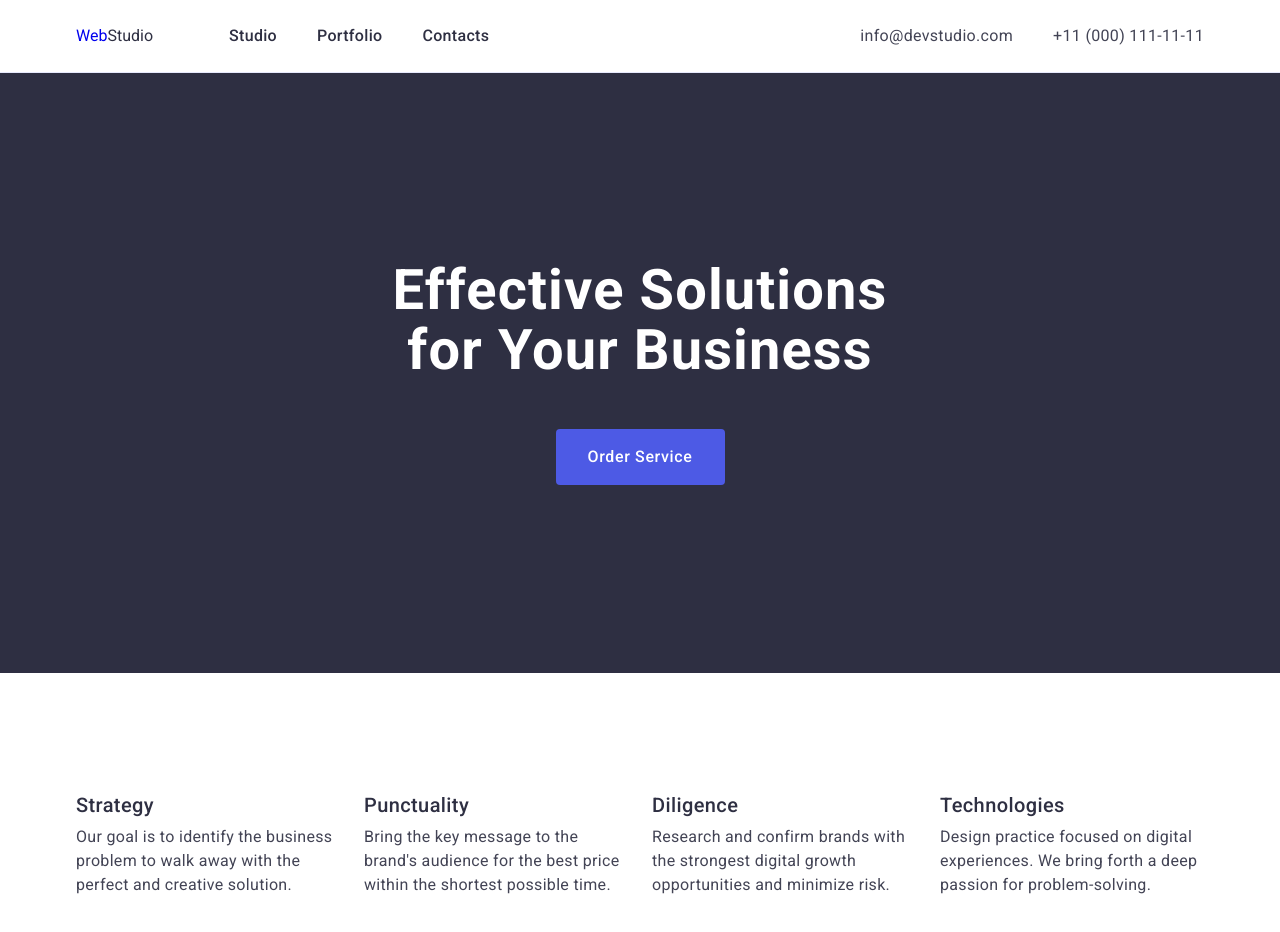
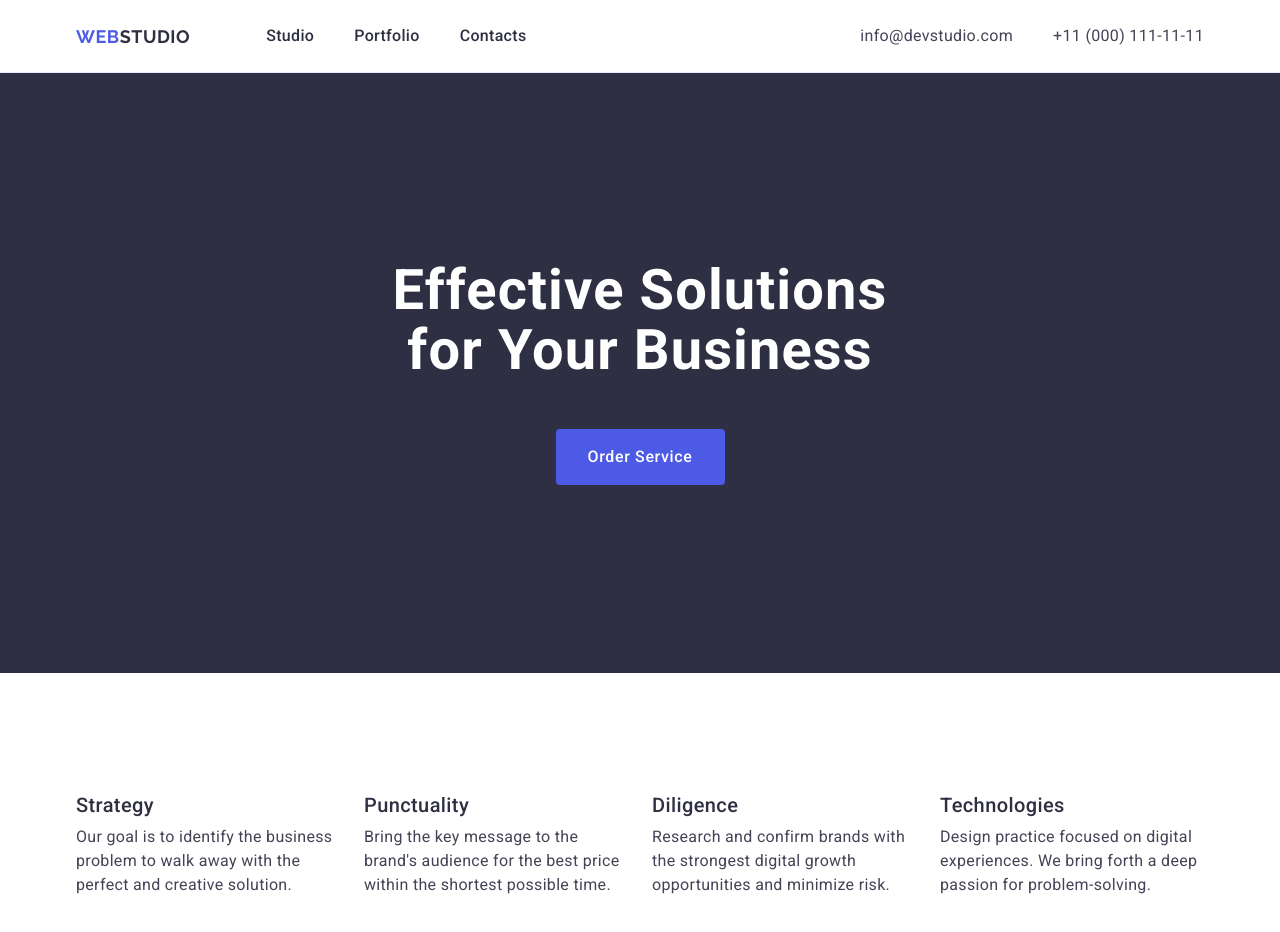
Before and after one commit to MR8484/goit-markup-hw-03, a plain HTML site: page index.html in a window 1280 px wide. Shown: the top 932 px of the page. Drawn offline with nearby package versions, Linux system fonts and the light colour scheme.

Commit message:
correct logo

```diff
--- a/css/styles.css
+++ b/css/styles.css
@@ -78,11 +78,10 @@ img {
 }
 
 .logo {
-  display: flex;
-  align-items: center;
-  justify-content: flex-start;
-  flex-direction: row;
-  gap: 0px;
+  font: 700 18px / 1.16667 "Raleway", sans-serif;
+  letter-spacing: 0.03em;
+  text-transform: uppercase;
+  color: #4d5ae5;
   margin-right: 76px;
   padding: 24px 0;
 }
```
